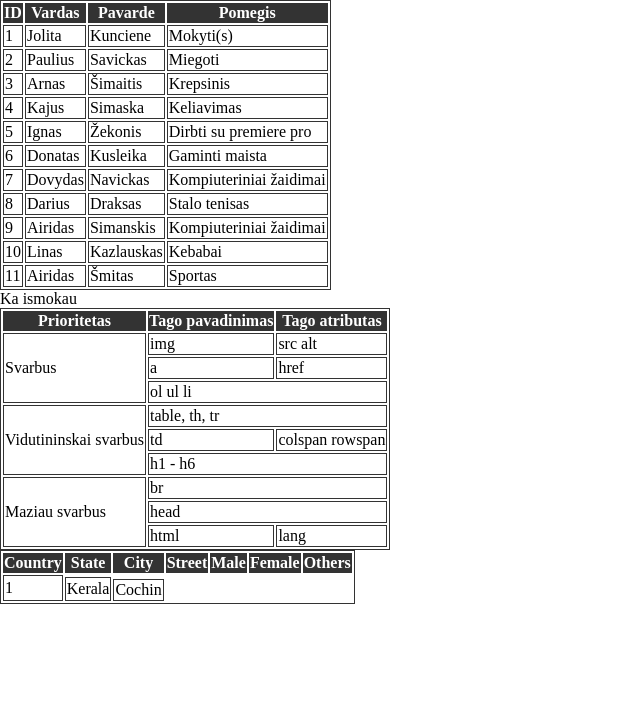
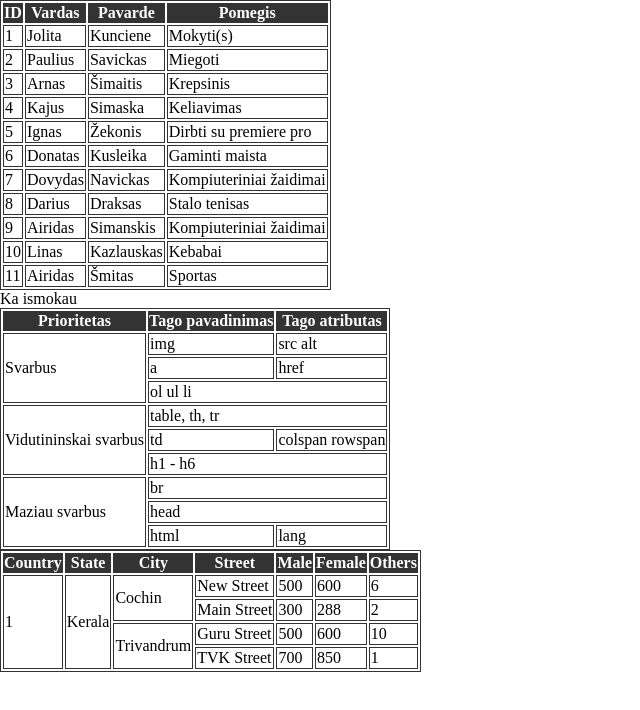
Before and after one commit to Shinigamiixd/HTML_Table, a plain HTML site: page index.html in a window 1280 px wide. Shown: the whole page, without its empty margins (0-640 px from the left). Drawn offline with Linux system fonts and the light colour scheme.

Commit message:
Update index.html

```diff
--- a/index.html
+++ b/index.html
@@ -150,15 +150,34 @@
         </tr>
       </thead>
       <tbody>
-        <tr>
-            <td rowspan="3" colspan="1">1</td>
-            <tr>
-                <td rowspan="2">Kerala</td>
-                <tr>
-                    <td rowspan="2">Cochin</td>
-                </tr>
-            </tr>
-        </tr>
+          <tr>
+              <td rowspan="8">1</td>
+              <td rowspan="4">Kerala</td>
+              <td rowspan="2">Cochin</td>
+              <td>New Street</td>
+              <td>500</td>
+              <td>600</td>
+              <td>6</td>
+          </tr>
+          <tr>
+              <td>Main Street</td>
+              <td>300</td>
+              <td>288</td>
+              <td>2</td>
+          </tr>
+          <tr>
+              <td rowspan="2">Trivandrum</td>
+              <td>Guru Street</td>
+              <td>500</td>
+              <td>600</td>
+              <td>10</td>
+          </tr>
+          <tr>
+              <td>TVK Street</td>
+              <td>700</td>
+              <td>850</td>
+              <td>1</td>
+          </tr>
       </tbody>
     </table>
   </body>
```
